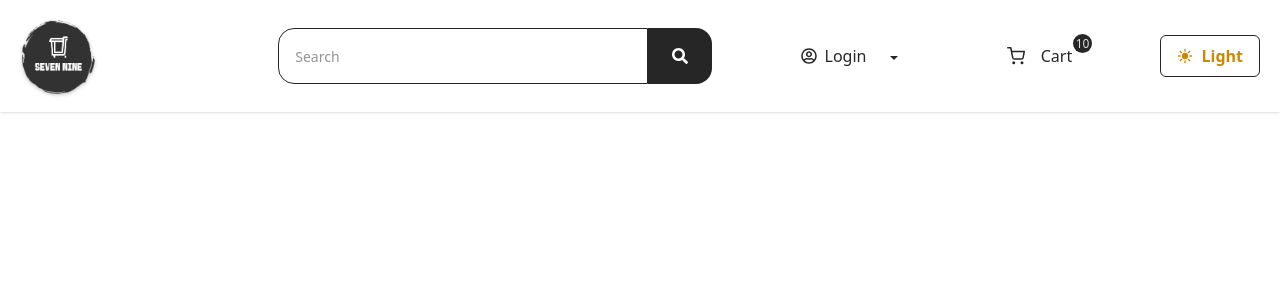
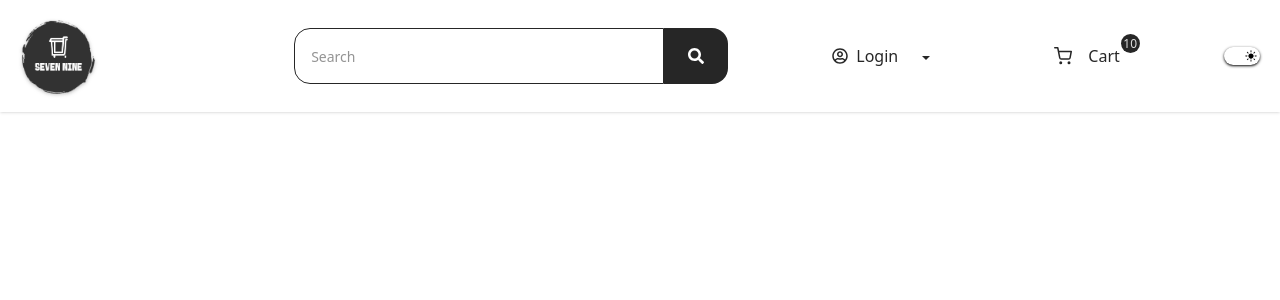
Before and after one commit to ravi181919/react-pagination, a React (Vite) app: page / in a window 1280 px wide. Shown: the top 300 px of the page. Built offline with nearby package versions, Linux system fonts and the light colour scheme.

Commit message:
change toggle add motion

```diff
--- a/package.json
+++ b/package.json
@@ -14,6 +14,7 @@
     "@tailwindcss/vite": "^4.0.6",
     "axios": "^1.7.9",
     "dotenv": "^16.4.7",
+    "motion": "^12.4.3",
     "react": "^19.0.0",
     "react-dom": "^19.0.0",
     "react-icons": "^5.4.0",
--- a/src/components/Navbar/Navbar.jsx
+++ b/src/components/Navbar/Navbar.jsx
@@ -2,13 +2,14 @@ import React, { useState } from "react";
 import { NavLink } from "react-router-dom";
 import { FaSearch } from "react-icons/fa";
 import { FaRegUserCircle } from "react-icons/fa";
-import { IoMdArrowDropdown } from "react-icons/io";
+import { IoIosSunny, IoMdArrowDropdown } from "react-icons/io";
 import { FaBell } from "react-icons/fa";
 import { FaBoxOpen } from "react-icons/fa";
 import { FaRegHeart } from "react-icons/fa";
 import { FaGift } from "react-icons/fa6";
 import { FiShoppingCart } from "react-icons/fi";
-import { IoSunny } from "react-icons/io5";
+import { LuSunMoon } from "react-icons/lu";
+import { motion } from "motion/react"
 const Navbar = () => {
   const [userName, setUserName] = useState(false);
   const [isDropdownOpen, setDropdownOpen] = useState(false);
@@ -117,17 +118,33 @@ const Navbar = () => {
         {/* Theme */}
         <div
           onClick={() => theme()}
-          className="px-4 py-2 border-[1px] dark:border-white/85 border-black/85 rounded-md"
+          className="shadow-sm pl-5 dark:shadow-white/85 shadow-black/85 p-[2px] rounded-full flex items-center justify-center"
         >
           <span className="">
-            {darkTheme ? (
-              <span className="flex items-center justify-center gap-2 font-bold">
-                <IoSunny /> Dark
-              </span>
+          {darkTheme ? (
+              <motion.div
+                initial={{ x: 0, color: "#000" }}
+                animate={{ x: -15, rotate: 360, color: "#fff" }}
+                transition={{
+                  ease: "easeIn",
+                  duration: 0.2,
+                }}
+                className=""
+              >
+                <LuSunMoon className={`font-bold text-sm`} />
+              </motion.div>
             ) : (
-              <span className="text-yellow-600 flex items-center justify-center gap-2 font-bold">
-                <IoSunny /> Light
-              </span>
+              <motion.div
+                initial={{ x: -15, color: "#fff" }}
+                animate={{ x: 0, rotate: -360, color: "#000" }}
+                transition={{
+                  ease: "easeOut",
+                  duration: 0.2,
+                }}
+                className=""
+              >
+                <IoIosSunny className={`font-bold text-sm`} />
+              </motion.div>
             )}
           </span>
         </div>
```
Also changed, not shown: 1 other file (tests, documents, lock files or other folders).
